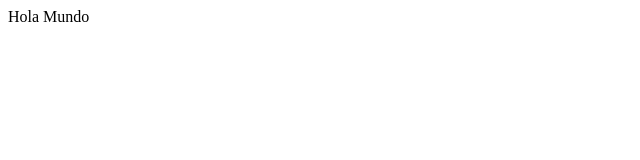
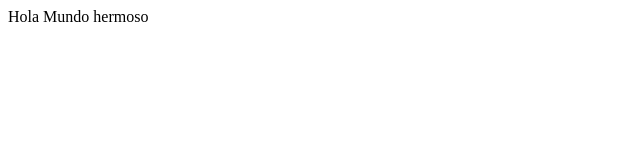
Before and after one commit to bustosmo/primerRepo, a plain HTML site: page index.html in a window 1280 px wide. Shown: the full height of the page, 0-640 px from the left. Drawn offline with Linux system fonts and the light colour scheme.

Commit message:
segundocomentario

```diff
--- a/index.html
+++ b/index.html
@@ -6,6 +6,6 @@
     <title>Hola Mundo</title>
 </head>
 <body>
-    Hola Mundo
+    Hola Mundo hermoso
 </body>
 </html>
```
